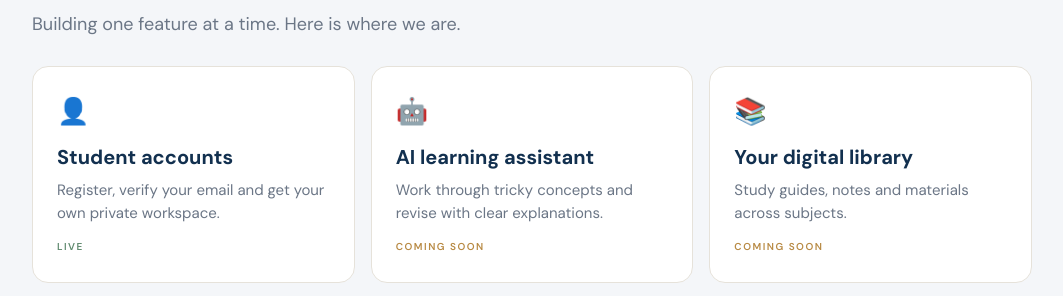
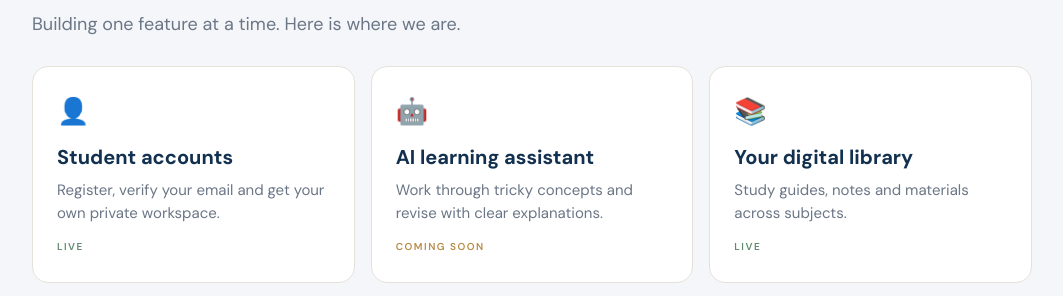
Before and after one commit to kid40093-glitch/kid40093-glitch.github.io, a plain HTML site: page index.html in a window 1280 px wide. Shown: the part 788-1084 px from the top of the page, without its empty margins (108-1171 px from the left). Drawn offline with nearby package versions, Linux system fonts and the light colour scheme.

Commit message:
Update index.html

```diff
--- a/index.html
+++ b/index.html
@@ -30,7 +30,8 @@
   <div class="grid">
     <div class="card"><div class="icon">👤</div><h3>Student accounts</h3><p>Register, verify your email and get your own private workspace.</p><span class="tag live">Live</span></div>
     <div class="card"><div class="icon">🤖</div><h3>AI learning assistant</h3><p>Work through tricky concepts and revise with clear explanations.</p><span class="tag">Coming soon</span></div>
-    <div class="card"><div class="icon">📚</div><h3>Your digital library</h3><p>Study guides, notes and materials across subjects.</p><span class="tag">Coming soon</span></div>
+    <a class="card" href="library.html" style="display:block;text-decoration:none;color:inherit"><div class="icon">📚</div><h3>Your digital library</h3><p>Study guides, notes and materials across subjects.</p><span class="tag live">Live</span></a>
+
     <div class="card"><div class="icon">📝</div><h3>A plan for your progress</h3><p>Assignments, projects and deadlines in one organized space.</p><span class="tag">Coming soon</span></div>
     <a class="card" href="messages.html" style="display:block;text-decoration:none;color:inherit"><div class="icon">💬</div><h3>Better, together</h3><p>Private messaging and subject-based study groups.</p><span class="tag live">Live</span></a>
 
```
